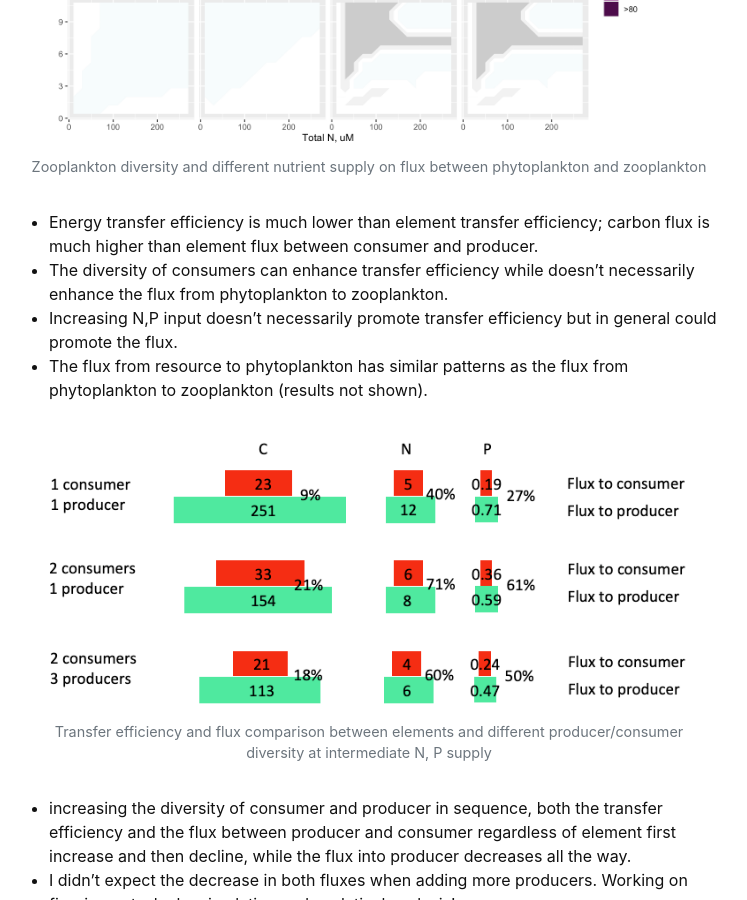
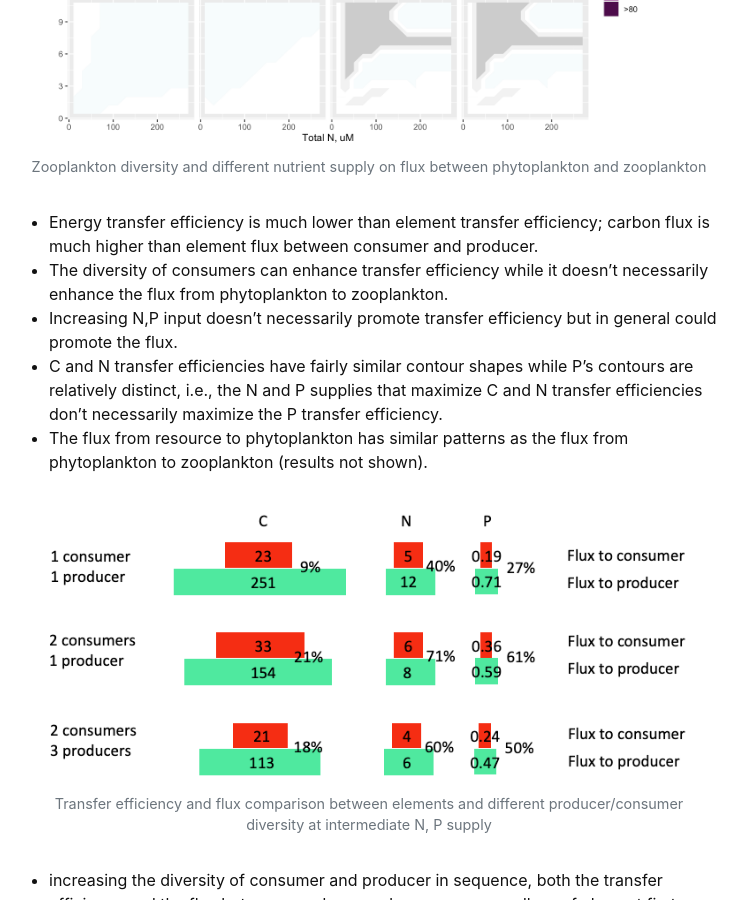
Before and after one commit to junkun-ren/PersonalWebsite, a Jekyll site: the page built from content/0-research.md, in a window 1280 px wide and 900 px high, scrolled down 5161 px. Shown: the whole window, without its empty margins (271-1018 px from the left). Built offline with Jekyll 4.4.1, drawn with Linux system fonts in a browser that asks for light colours.

Commit message:
Update 0-research.md

````diff
--- a/content/0-research.md
+++ b/content/0-research.md
@@ -46,9 +46,9 @@ If the two zooplankton can actually coexist, will that enhance the coexistence o
 
 Inspired by the concepts illustrated in the diagram above ```(H. Hillebrand et al., BAAE)```, there are two main questions I hope to answer with this model from a stoichiometry perspective:
 1. Coexistence question
-  - Under different combinations of N,P availability and ratio, can different zooplankton and phytoplankton coexist?
-  - Will the evolution of phytoplankton's uptake trait affect coexistence?
-  - How will the variation and variability of parameters like maximum & minimum cell element quota and grazing selectivity affect coexistence?<br/>
+ - Under different combinations of N,P availability and ratio, can different zooplankton and phytoplankton coexist?
+ - Will the evolution of phytoplankton's uptake trait affect coexistence?
+ - How will the variation and variability of parameters like maximum & minimum cell element quota and grazing selectivity affect coexistence?<br/>
  - These questions can be summarized into one question - what is the mechanism of coexistence and what role does stoichiometry play in it?
 
 2. Biodiversity and Ecosystem Functioning (BEF) question
@@ -62,8 +62,9 @@ Besides, I am curious what would happen if the strict dichotomy between autotrop
 {% include figure.html img="phyto to zoo flux3.png" alt="producer to consumer flux under different nutrient supply and single or two zooplankton comparison" caption="Zooplankton diversity and different nutrient supply on flux between phytoplankton and zooplankton" width="95%" %}
 
 - Energy transfer efficiency is much lower than element transfer efficiency; carbon flux is much higher than element flux between consumer and producer.
-- The diversity of consumers can enhance transfer efficiency while doesn't necessarily enhance the flux from phytoplankton to zooplankton.
+- The diversity of consumers can enhance transfer efficiency while it doesn't necessarily enhance the flux from phytoplankton to zooplankton.
 - Increasing N,P input doesn't necessarily promote transfer efficiency but in general could promote the flux.
+- C and N transfer efficiencies have fairly similar contour shapes while P's contours are relatively distinct, i.e., the N and P supplies that maximize C and N transfer efficiencies don't necessarily maximize the P transfer efficiency.
 - The flux from resource to phytoplankton has similar patterns as the flux from phytoplankton to zooplankton (results not shown).
 
 {% include figure.html img="flux and TE comparison.png" alt="TE and flux comparison between elements and different producer/consumer diversity" caption="Transfer efficiency and flux comparison between elements and different producer/consumer diversity at intermediate N, P supply" width="95%" %}
````
